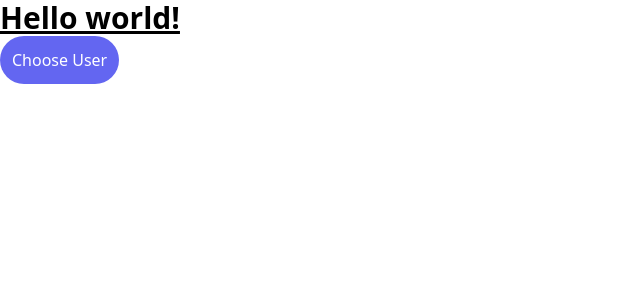
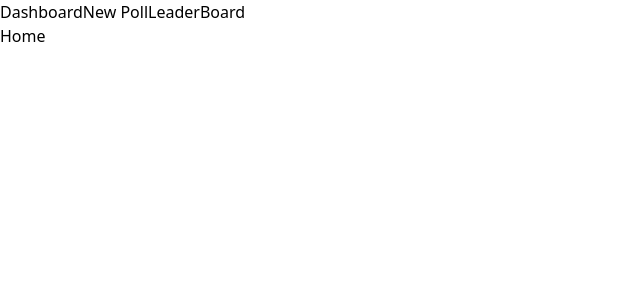
Before and after one commit to ruthtempo/polls-redux, a React (Create React App) app: page /home in a window 1280 px wide. Shown: the top 300 px of the page, without its empty margins (0-640 px from the left). Built offline with nearby package versions, Linux system fonts and the light colour scheme.

Commit message:
adds basic navigation

```diff
--- a/src/App.js
+++ b/src/App.js
@@ -1,11 +1,17 @@
 import React from "react";
+import { Route, Routes } from "react-router-dom";
 import Login from "./components/Login";
+import { Home } from "./components/Home";
+import { Navbar } from "./components/Navbar";
 
 export default function App() {
   return (
     <div className="container">
-      <h1 className="text-3xl font-bold underline">Hello world!</h1>
-      <Login />
+      <Navbar />
+      <Routes>
+        <Route path="/home" element={<Home />} />
+        <Route path="/" element={<Login />} />
+      </Routes>
     </div>
   );
 }
--- /dev/null
+++ b/src/components/Home.js
@@ -0,0 +1,3 @@
+export const Home = () => {
+  return <div>Home</div>;
+};
--- /dev/null
+++ b/src/components/Navbar.js
@@ -0,0 +1,11 @@
+import { Link } from "react-router-dom";
+
+export const Navbar = () => {
+  return (
+    <nav>
+      <Link to="home">Dashboard</Link>
+      <Link to="new poll">New Poll</Link>
+      <Link to="leaderboard">LeaderBoard</Link>
+    </nav>
+  );
+};
```
Also changed, not shown: src/index.js (+13 -12 lines).
